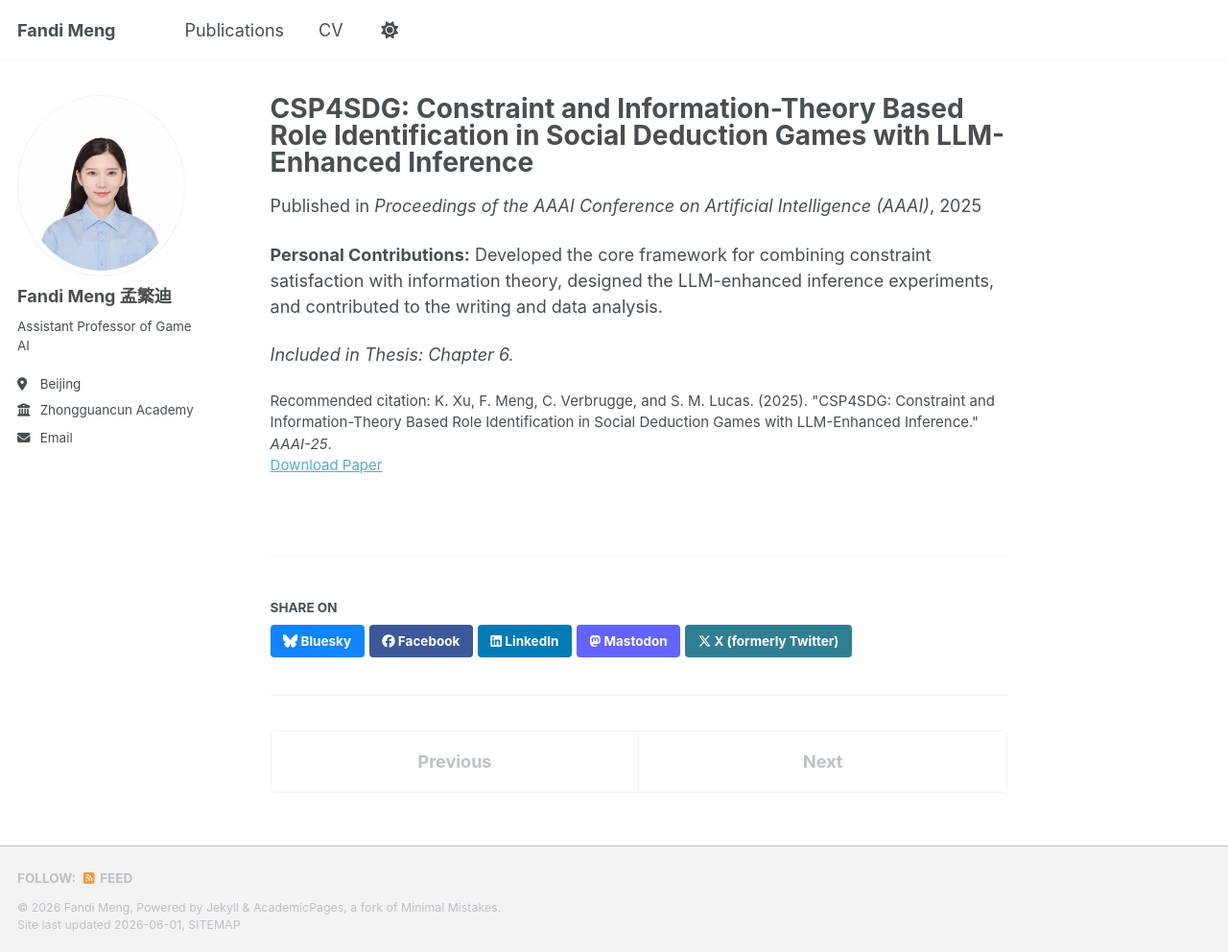
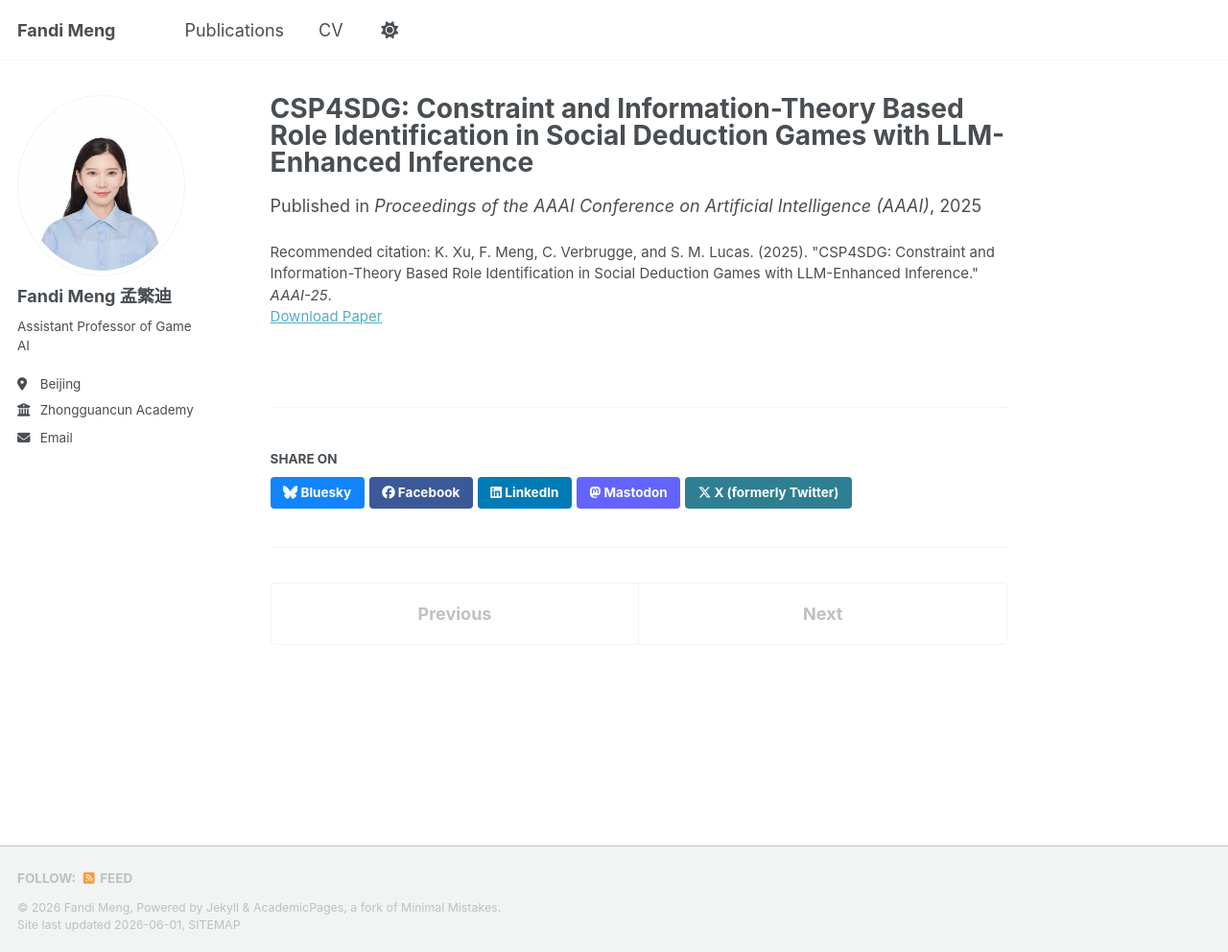
Before and after one commit to fandi-meng-qm/fandi-meng-qm.github.io, a Jekyll site: the page built from _publications/2025-02-01-csp4sdg-aaai.md, in a window 1280 px wide and 992 px high. Shown: the whole window at 96% size. Built offline with Jekyll 4.4.1, drawn with Linux system fonts in a browser that asks for light colours; a script bundle is joined from its source files by our own code; library files that are not in the unit come from our copies.

Commit message:
Update 2025-02-01-csp4sdg-aaai.md

```diff
--- a/_publications/2025-02-01-csp4sdg-aaai.md
+++ b/_publications/2025-02-01-csp4sdg-aaai.md
@@ -7,6 +7,3 @@ venue: 'Proceedings of the AAAI Conference on Artificial Intelligence (AAAI)'
 paperurl: '#'
 citation: 'K. Xu, F. Meng, C. Verbrugge, and S. M. Lucas. (2025). &quot;CSP4SDG: Constraint and Information-Theory Based Role Identification in Social Deduction Games with LLM-Enhanced Inference.&quot; <i>AAAI-25</i>.'
 ---
-**Personal Contributions:** Developed the core framework for combining constraint satisfaction with information theory, designed the LLM-enhanced inference experiments, and contributed to the writing and data analysis.
-
-*Included in Thesis: Chapter 6.*
```
